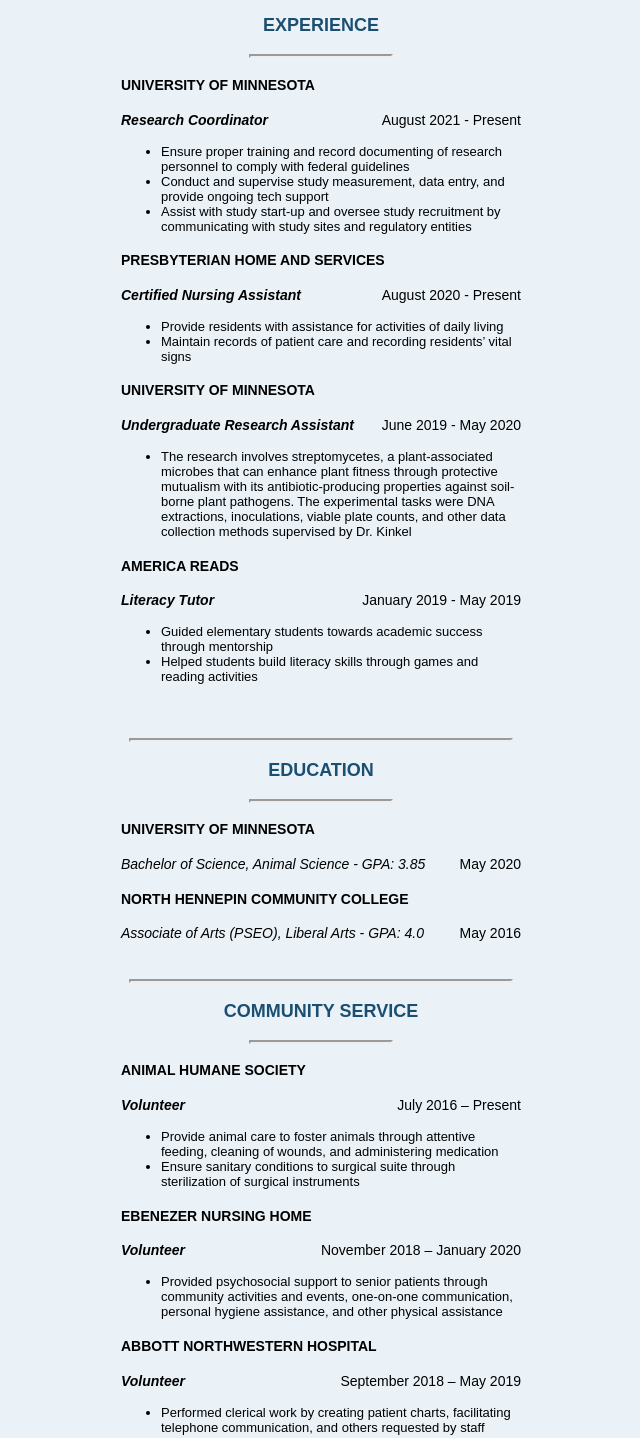
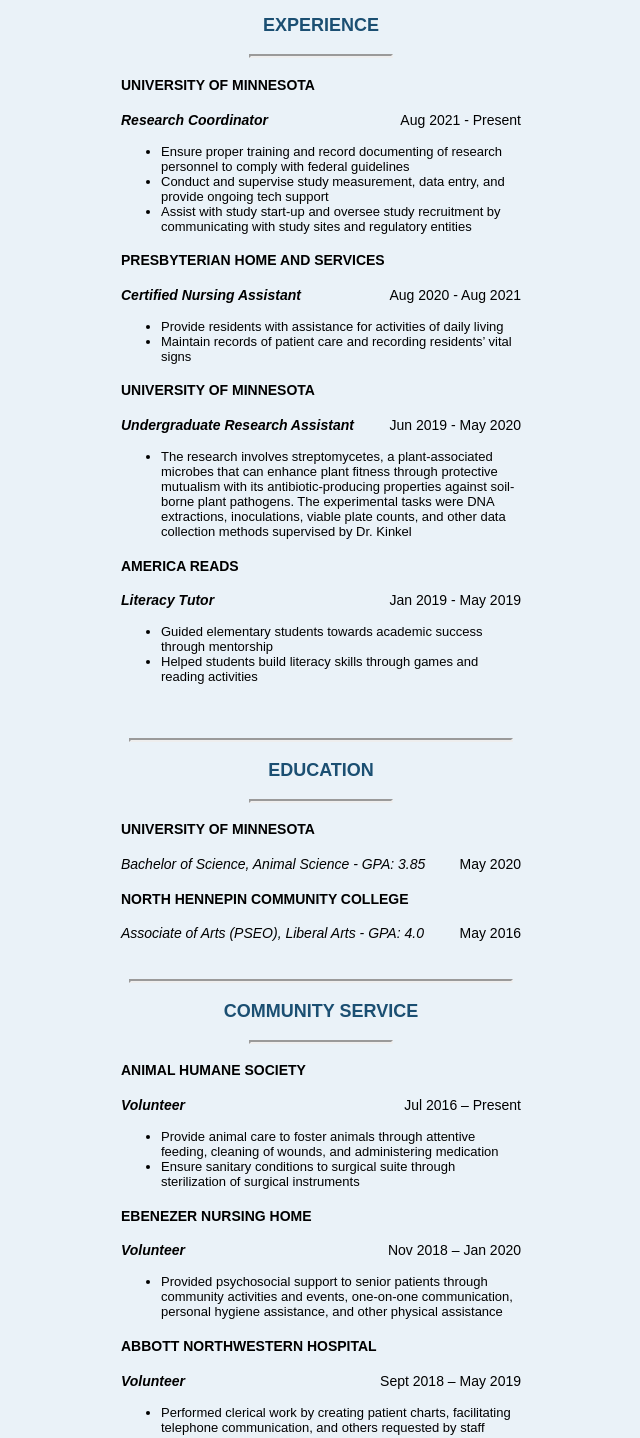
Before and after one commit to quynhngandao/Primequynh2.github.io, a plain HTML site: page index.html in a window 1280 px wide. Shown: the part 114-1552 px from the top of the page, without its empty margins (319-959 px from the left). Drawn offline with Linux system fonts and the light colour scheme.

Commit message:
Update index.html

```diff
--- a/index.html
+++ b/index.html
@@ -19,7 +19,7 @@
     <hr></hr>
     <h4>University of Minnesota</h4>
 <div class="a" style="float:left;">Research Coordinator</div>
-<div class="b" style="float:right;">August 2021 - Present</div>
+<div class="b" style="float:right;">Aug 2021 - Present</div>
 <div style="clear:both;"></div>
 <ul>
   <li>Ensure proper training and record documenting of research personnel to comply with federal guidelines</li>
@@ -29,7 +29,7 @@
 
 <h4>Presbyterian Home and Services </h4>
   <div class="a" style="float:left;">Certified Nursing Assistant</div>
-<div class="b" style="float:right;">August 2020 - Present</div>
+<div class="b" style="float:right;">Aug 2020 - Aug 2021</div>
 <div style="clear:both;"></div>
 <ul>
   <li>Provide residents with assistance for activities of daily living
@@ -38,7 +38,7 @@
 
 <h4>University of Minnesota</h4>
  <div class="a" style="float:left;">Undergraduate Research Assistant</div>
-<div class="b" style="float:right;">June 2019 - May 2020</div>
+<div class="b" style="float:right;">Jun 2019 - May 2020</div>
 <div style="clear:both;"></div>
 <ul>
   <li>The research involves streptomycetes, a plant-associated microbes that can enhance plant fitness through protective mutualism with its antibiotic-producing properties against soil-borne plant pathogens. The experimental tasks were DNA extractions, inoculations, viable plate counts, and other data collection methods supervised by Dr. Kinkel </li>
@@ -46,7 +46,7 @@
 
 <h4>America Reads </h4>
     <div class="a" style="float:left;">Literacy Tutor</div>
-<div class="b" style="float:right;">January 2019 - May 2019</div>
+<div class="b" style="float:right;">Jan 2019 - May 2019</div>
 <div style="clear:both;"></div>
 <ul>
   <li>Guided elementary students towards academic success through mentorship</li>
@@ -76,7 +76,7 @@
              <hr></hr>
             <h4>ANIMAL HUMANE SOCIETY </h4>
             <div class="a" style="float:left;">Volunteer</div>
-<div class="b" style="float:right;">July 2016 – Present </div>
+<div class="b" style="float:right;">Jul 2016 – Present </div>
 <div style="clear:both;"></div>
 
 <ul>
@@ -85,14 +85,14 @@
 </ul>
 <h4> Ebenezer Nursing Home</h4>
 <div class="a" style="float:left;">Volunteer</div>
-<div class="b" style="float:right;">November 2018 – January 2020</div>
+<div class="b" style="float:right;">Nov 2018 – Jan 2020</div>
 <div style="clear:both;"></div>
 <ul>
   <li>Provided psychosocial support to senior patients through community activities and events, one-on-one communication, personal hygiene assistance, and other physical assistance </li>
 </ul>
 <h4>Abbott Northwestern Hospital </h4>
 <div class="a" style="float:left;">Volunteer</div>
-<div class="b" style="float:right;">September 2018 – May 2019</div>
+<div class="b" style="float:right;">Sept 2018 – May 2019</div>
 <div style="clear:both;"></div>
 <ul>
   <li>Performed clerical work by creating patient charts, facilitating telephone communication, and others requested by staff</li>
```
